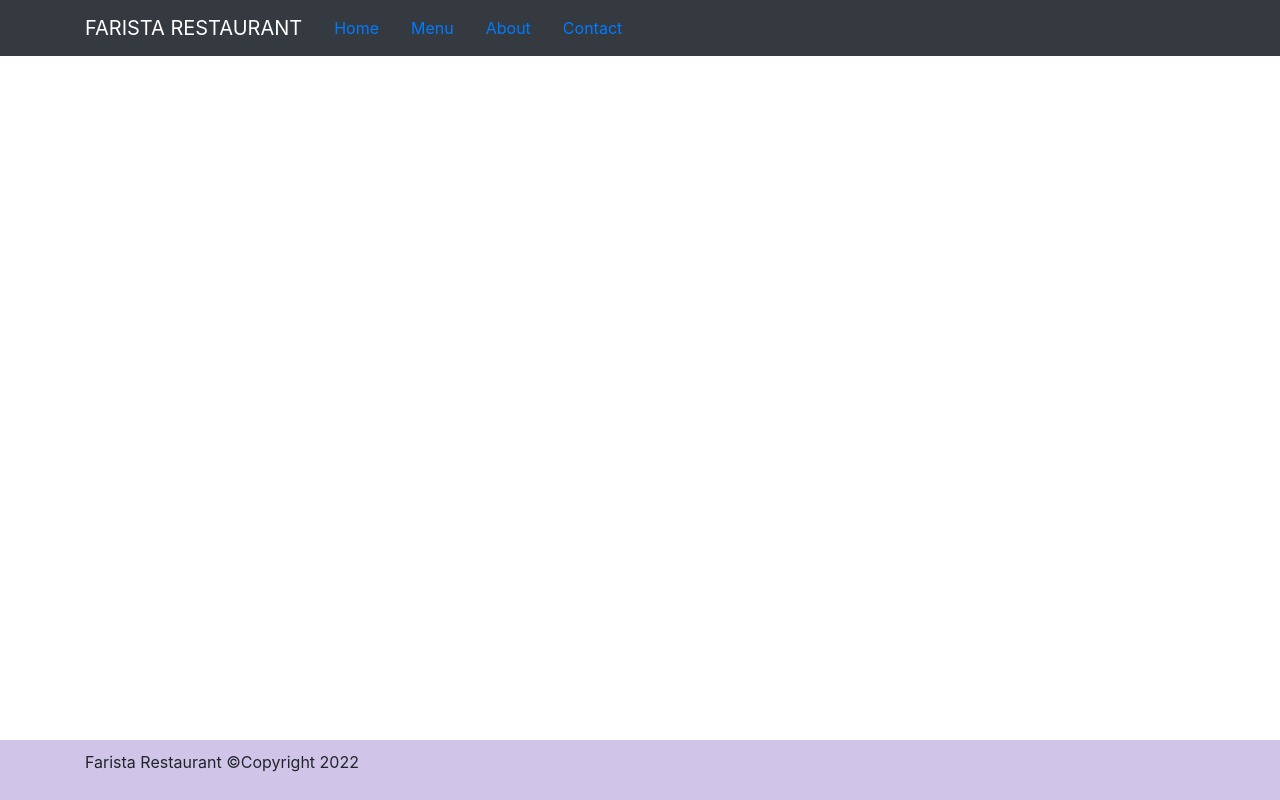
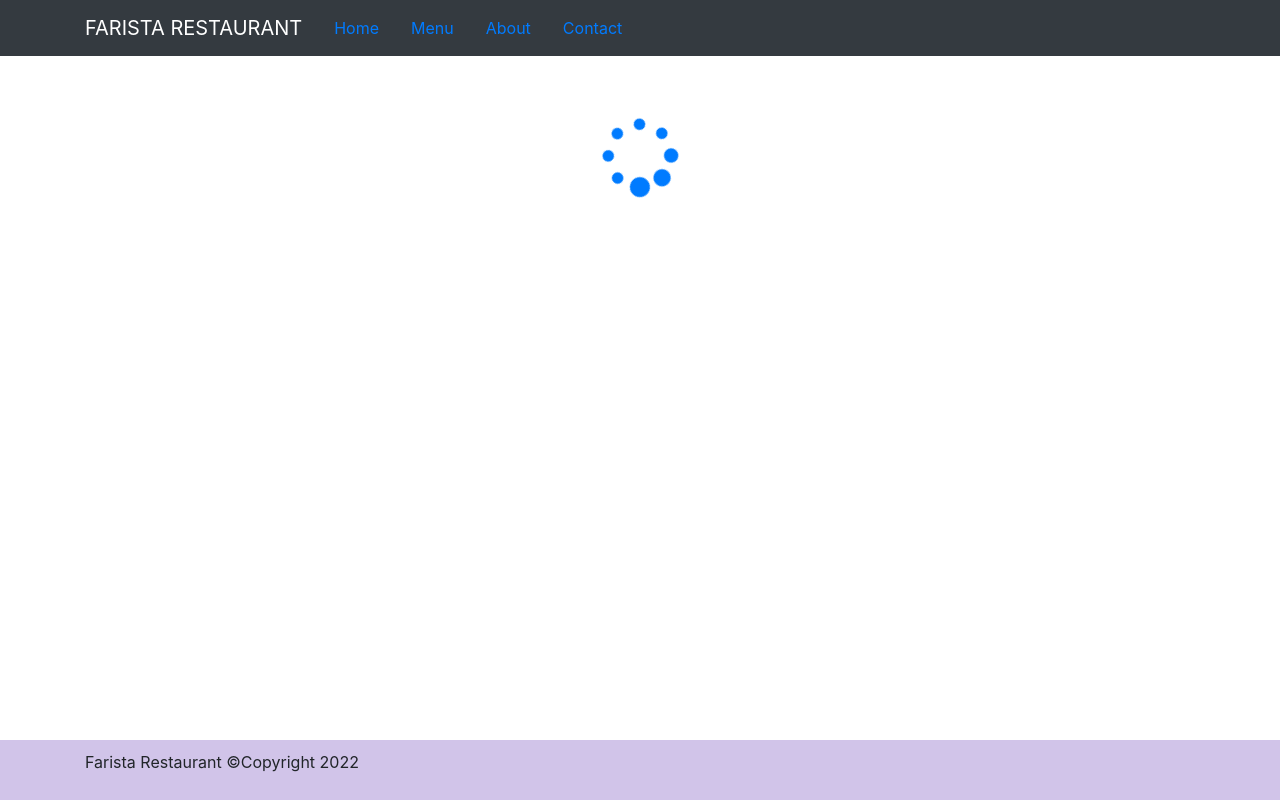
Before and after one commit to Ashraful-01/restaurant-application, a React (Create React App) app: page /home in a window 1280 px wide. Built offline with nearby package versions, Linux system fonts and the light colour scheme.

Commit message:
adding font-awesome

```diff
--- a/package.json
+++ b/package.json
@@ -8,6 +8,7 @@
     "@testing-library/user-event": "^13.5.0",
     "bootstrap": "^4.5.0",
     "dateformat": "^5.0.3",
+    "font-awesome": "^4.7.0",
     "react": "^18.2.0",
     "react-dom": "^18.2.0",
     "react-popper": "^2.2.3",
--- a/src/Component/Body/Home.js
+++ b/src/Component/Body/Home.js
@@ -1,4 +1,5 @@
 import React, { Component } from 'react';
+import Loading from './loading';
 
 
 
@@ -9,7 +10,7 @@
         document.title = "Farista Restaurant";
         return (
             <div>
-
+                <Loading />
             </div>
         );
     }
--- a/src/Component/Body/Menu.js
+++ b/src/Component/Body/Menu.js
@@ -50,6 +50,7 @@
                     key={item.id}
                     onDishSelect={() => this.onDishSelect(item)}
                 />
+
             );
         })
         let dishDetail = null;
@@ -61,6 +62,7 @@
                 comments={comments}
                 addComment={this.props.addComment}
             />
+
         }
         return (
             <div className="container">
@@ -81,6 +83,7 @@
 
                 </div>
             </div>
+
         );
     }
 }
--- /dev/null
+++ b/src/Component/Body/loading.js
@@ -0,0 +1,18 @@
+import React from 'react';
+
+
+
+
+
+const Loading = () => {
+    return (
+        <div className='col-12' style={{ padding: "60px" }}>
+            <span className="fa fa-spinner fa-5x text-primary fa-pulse"></span>
+
+
+        </div>
+    )
+
+}
+
+export default Loading;
--- a/src/index.js
+++ b/src/index.js
@@ -4,6 +4,7 @@
 import App from './App';
 import reportWebVitals from './reportWebVitals';
 import 'bootstrap/dist/css/bootstrap.min.css';
+import 'font-awesome/css/font-awesome.css';
 
 const root = ReactDOM.createRoot(document.getElementById('root'));
 root.render(
```
Also changed, not shown: 1 other file (tests, documents, lock files or other folders).
